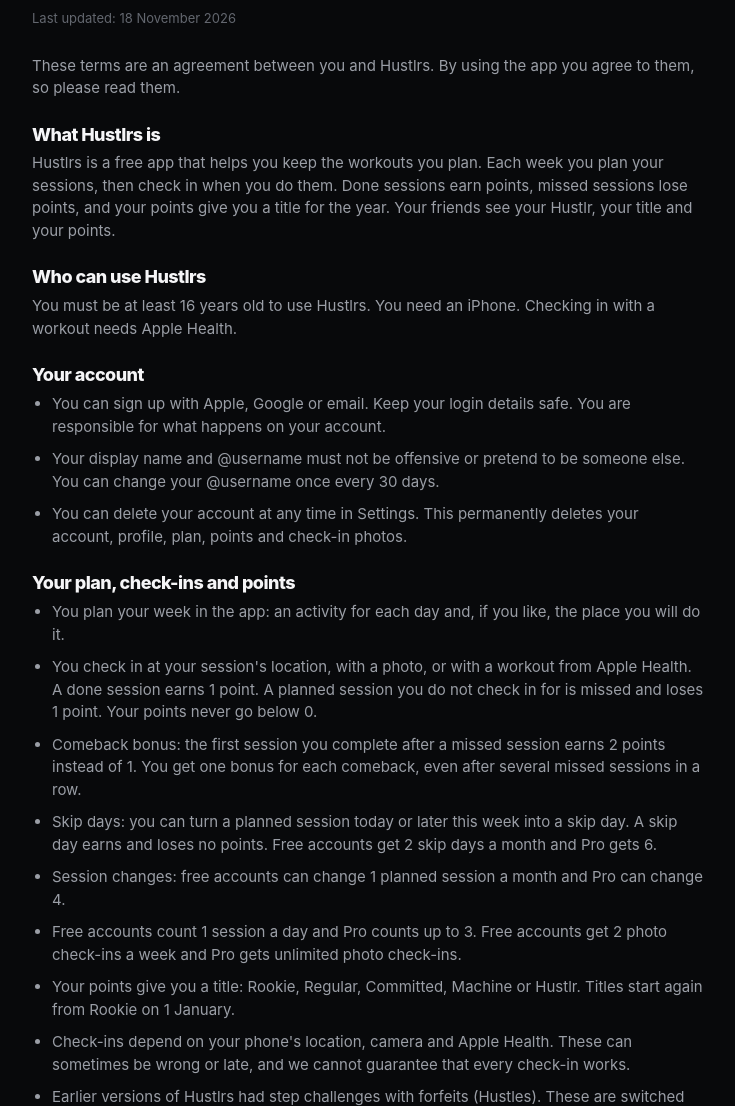
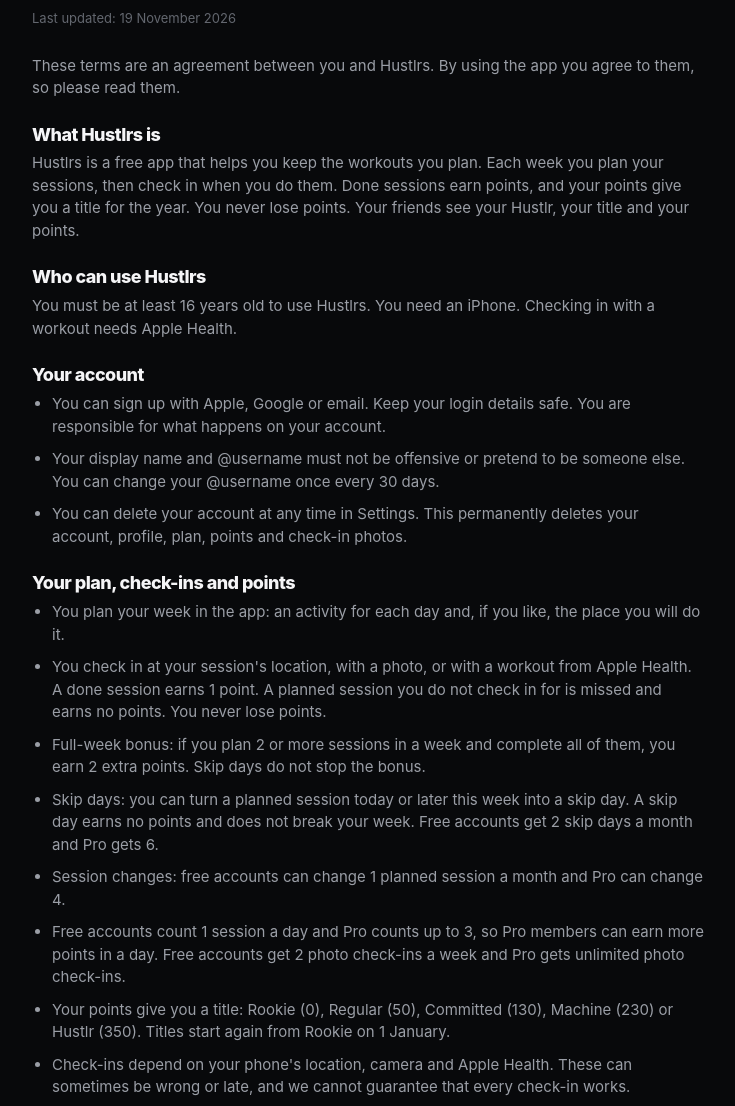
Before and after one commit to sampson123-coder/hustlrs-site, a plain HTML site: page terms.html in a window 1280 px wide. Shown: the part 172-1278 px from the top of the page, without its empty margins (272-1007 px from the left). Drawn offline with Linux system fonts and the light colour scheme.

Commit message:
Legal: positive-only points, full-week bonus, new title points, Pro counts more sessions a day
Co-Authored-By: Claude Opus 5.5 <noreply@anthropic.com>

```diff
--- a/terms.html
+++ b/terms.html
@@ -17,12 +17,12 @@
 
     <article>
       <h1>Terms of Service</h1>
-      <p class="updated">Last updated: 18 November 2026</p>
+      <p class="updated">Last updated: 19 November 2026</p>
 
       <p>These terms are an agreement between you and Hustlrs. By using the app you agree to them, so please read them.</p>
 
       <h2>What Hustlrs is</h2>
-      <p>Hustlrs is a free app that helps you keep the workouts you plan. Each week you plan your sessions, then check in when you do them. Done sessions earn points, missed sessions lose points, and your points give you a title for the year. Your friends see your Hustlr, your title and your points.</p>
+      <p>Hustlrs is a free app that helps you keep the workouts you plan. Each week you plan your sessions, then check in when you do them. Done sessions earn points, and your points give you a title for the year. You never lose points. Your friends see your Hustlr, your title and your points.</p>
 
       <h2>Who can use Hustlrs</h2>
       <p>You must be at least 16 years old to use Hustlrs. You need an iPhone. Checking in with a workout needs Apple Health.</p>
@@ -37,12 +37,12 @@
       <h2>Your plan, check-ins and points</h2>
       <ul>
         <li>You plan your week in the app: an activity for each day and, if you like, the place you will do it.</li>
-        <li>You check in at your session's location, with a photo, or with a workout from Apple Health. A done session earns 1 point. A planned session you do not check in for is missed and loses 1 point. Your points never go below 0.</li>
-        <li>Comeback bonus: the first session you complete after a missed session earns 2 points instead of 1. You get one bonus for each comeback, even after several missed sessions in a row.</li>
-        <li>Skip days: you can turn a planned session today or later this week into a skip day. A skip day earns and loses no points. Free accounts get 2 skip days a month and Pro gets 6.</li>
+        <li>You check in at your session's location, with a photo, or with a workout from Apple Health. A done session earns 1 point. A planned session you do not check in for is missed and earns no points. You never lose points.</li>
+        <li>Full-week bonus: if you plan 2 or more sessions in a week and complete all of them, you earn 2 extra points. Skip days do not stop the bonus.</li>
+        <li>Skip days: you can turn a planned session today or later this week into a skip day. A skip day earns no points and does not break your week. Free accounts get 2 skip days a month and Pro gets 6.</li>
         <li>Session changes: free accounts can change 1 planned session a month and Pro can change 4.</li>
-        <li>Free accounts count 1 session a day and Pro counts up to 3. Free accounts get 2 photo check-ins a week and Pro gets unlimited photo check-ins.</li>
-        <li>Your points give you a title: Rookie, Regular, Committed, Machine or Hustlr. Titles start again from Rookie on 1 January.</li>
+        <li>Free accounts count 1 session a day and Pro counts up to 3, so Pro members can earn more points in a day. Free accounts get 2 photo check-ins a week and Pro gets unlimited photo check-ins.</li>
+        <li>Your points give you a title: Rookie (0), Regular (50), Committed (130), Machine (230) or Hustlr (350). Titles start again from Rookie on 1 January.</li>
         <li>Check-ins depend on your phone's location, camera and Apple Health. These can sometimes be wrong or late, and we cannot guarantee that every check-in works.</li>
         <li>Earlier versions of Hustlrs had step challenges with forfeits (Hustles). These are switched off. No money changes hands in Hustlrs.</li>
       </ul>
@@ -57,7 +57,7 @@
       </ul>
 
       <h2>Hustlrs Pro</h2>
-      <p>Hustlrs Pro is an optional subscription: &pound;3.99 a month or &pound;24.99 a year (or the local equivalent shown in the app). Pro gives you unlimited photo check-ins (free: 2 a week), up to 3 sessions a day that count (free: 1), 6 skip days a month (free: 2), 4 session changes a month (free: 1) and full Statistics. Pro never buys points or titles.</p>
+      <p>Hustlrs Pro is an optional subscription: &pound;3.99 a month or &pound;24.99 a year (or the local equivalent shown in the app). Pro gives you unlimited photo check-ins (free: 2 a week), up to 3 sessions a day that count (free: 1), 6 skip days a month (free: 2), 4 session changes a month (free: 1) and full Statistics. You cannot buy points or titles directly: every point comes from a session you did.</p>
       <p>Free trial: new subscribers can get a 7-day free trial, once per Apple account. If you do not cancel at least 24 hours before the trial ends, your subscription starts and you are charged the price shown in the app. You can cancel during the trial in your App Store account settings and you will not be charged.</p>
       <p>Pro is sold through Apple In-App Purchase and billed to your Apple account when you confirm the purchase. It renews automatically at the same price for the same period unless you turn off auto-renew at least 24 hours before the end of the current period; your account is charged for the renewal within the 24 hours before the period ends. You can manage or cancel it in your App Store account settings. Refunds are handled by Apple. Pro is not needed to use the core app.</p>
 
```
Also changed, not shown: privacy.html (+2 -2 lines).
